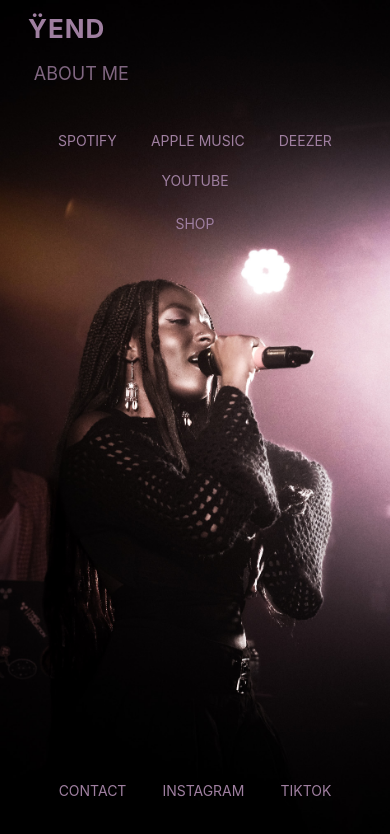
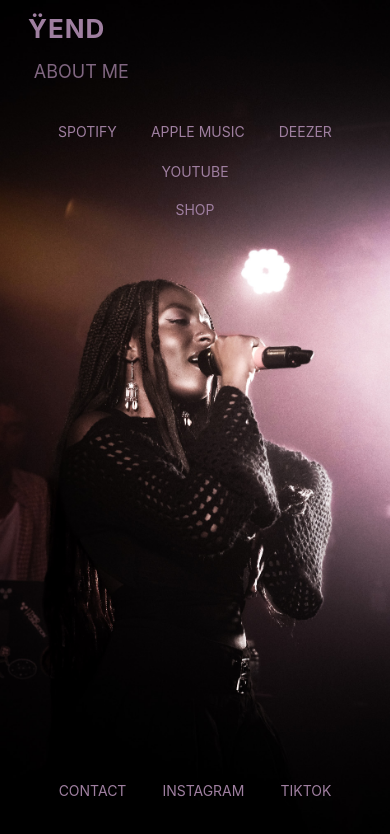
Before and after one commit to Nisrine7515/yend, a React (Vite) app: page / in a window 390 px wide. Shown: the top 834 px of the page. Built offline with nearby package versions, Linux system fonts and the light colour scheme.

Commit message:
responsive allignement

```diff
--- a/src/assets/styles/Home.css
+++ b/src/assets/styles/Home.css
@@ -172,14 +172,15 @@
     font-size: 18px;
     line-height: 1;
     margin-left: 0.38em;
-    margin-top: 4px;
+    margin-top: 2px;
     text-align: left;
   }
 
   /* Liens du haut */
   .top-right {
     justify-content: center;
-    margin-top: 12px;
+    margin-top: 5px;
+    margin-bottom: 10px;
     font-size: 16px;
   }
 
```
